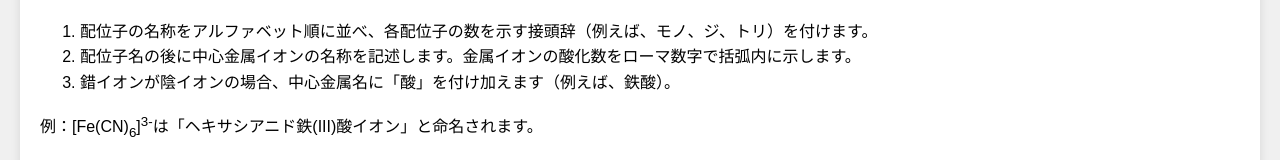
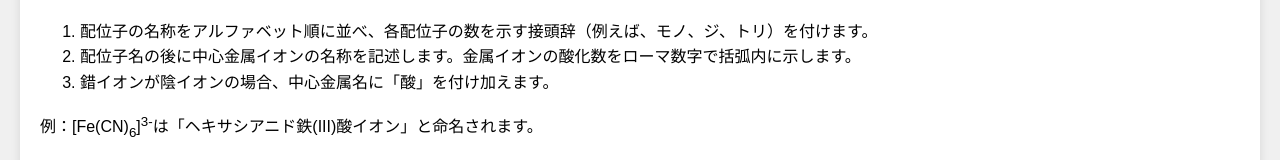
Before and after one commit to mikan1016/-site, a plain HTML site: page index.html in a window 1280 px wide. Shown: the part 447-607 px from the top of the page. Drawn offline with Linux system fonts and the light colour scheme.

Commit message:
Update index.html

```diff
--- a/index.html
+++ b/index.html
@@ -54,7 +54,7 @@
         <ol>
             <li>配位子の名称をアルファベット順に並べ、各配位子の数を示す接頭辞（例えば、モノ、ジ、トリ）を付けます。</li>
             <li>配位子名の後に中心金属イオンの名称を記述します。金属イオンの酸化数をローマ数字で括弧内に示します。</li>
-            <li>錯イオンが陰イオンの場合、中心金属名に「酸」を付け加えます（例えば、鉄酸）。</li>
+            <li>錯イオンが陰イオンの場合、中心金属名に「酸」を付け加えます。</li>
         </ol>
         <p>例：[Fe(CN)<sub>6</sub>]<sup>3-</sup>は「ヘキサシアニド鉄(III)酸イオン」と命名されます。</p>
     </section>
```
